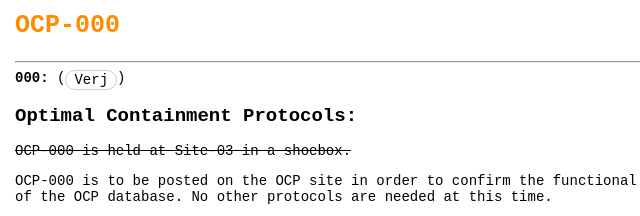
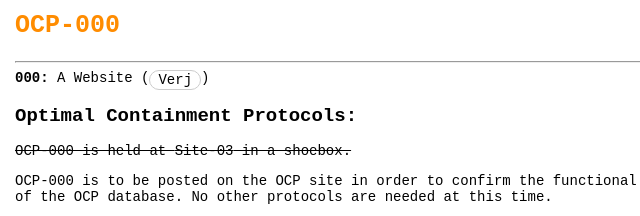
Before and after one commit to HenryWilder/ocp-wiki, an Astro site: page /objects/000 in a window 1280 px wide. Shown: the part 135-351 px from the top of the page, 265-905 px from the left. Built offline with nearby package versions, Linux system fonts and the light colour scheme; Astro itself is replaced by a stand-in of ours.

Commit message:
Rearranged tooltip path

```diff
--- a/src/components/ContainmentClass.astro
+++ b/src/components/Tooltips/ContainmentClass.astro
@@ -1,7 +1,7 @@
 ---
 import Tooltip from "./Tooltip.astro";
-import containmentClasses from "../../public/data/containment-classes.json";
-import type { IContainmentClass } from "../scripts/index";
+import containmentClasses from "../../../public/data/containment-classes.json";
+import type { IContainmentClass } from "../../scripts/index";
 const containmentClassList: IContainmentClass[] = containmentClasses;
 interface Props {
     classId: string
--- a/src/layouts/AnomalyEntry.astro
+++ b/src/layouts/AnomalyEntry.astro
@@ -14,7 +14,7 @@ interface Props {
 }
 const { url, ocpNumber, ocpId = "ocp-"+ocpNumber, ocpName, containmentClass, containmentClassPrev } = Astro.props;
 import objects from "../../public/data/objects.json";
-import ContainmentClass from "../components/ContainmentClass.astro";
+import ContainmentClass from "../components/Tooltips/ContainmentClass.astro";
 const objectList: IObjectEntry[] = objects;
 const index: number = objectList.findIndex((element) => element.id == ocpId);
 const prev: IObjectEntry = objectList.at(index - 1) ?? objectList[0];
@@ -23,6 +23,7 @@ const next: IObjectEntry = objectList.at(index + 1) ?? objectList[0];
 <ArticleLayout url={url} title={"OCP-"+ocpNumber} desc={ocpName+" ("+containmentClass+")"}>
   <div style="display: flex; flex-flow: row nowrap ">
     <b>{ocpNumber}:&nbsp;</b>
+    {ocpName}
     (<ContainmentClass classId={containmentClass.toLowerCase()}>{containmentClass}</ContainmentClass>)
   </div>
   <slot />
--- a/src/pages/objects/000.astro
+++ b/src/pages/objects/000.astro
@@ -2,6 +2,7 @@
 import IncidentReport from '../../components/reports/IncidentReport.astro';
 import InterviewLog from '../../components/reports/InterviewLog.astro';
 import TestLog from '../../components/reports/TestLog.astro';
+import Tooltip from '../../components/Tooltip.astro';
 import AnomalyEntry from '../../layouts/AnomalyEntry.astro';
 const incident_report_000_1 = {
     id: "incident-report-000-1",
```
Also changed, not shown: src/components/Tooltips/Tooltip.astro (renamed from src/components/Tooltip.astro), src/components/Tooltips/TooltipNoteMulti.astro (renamed from src/components/TooltipNoteMulti.astro), src/components/Tooltips/TooltipNoteSingle.astro (renamed from src/components/TooltipNoteSingle.astro).
